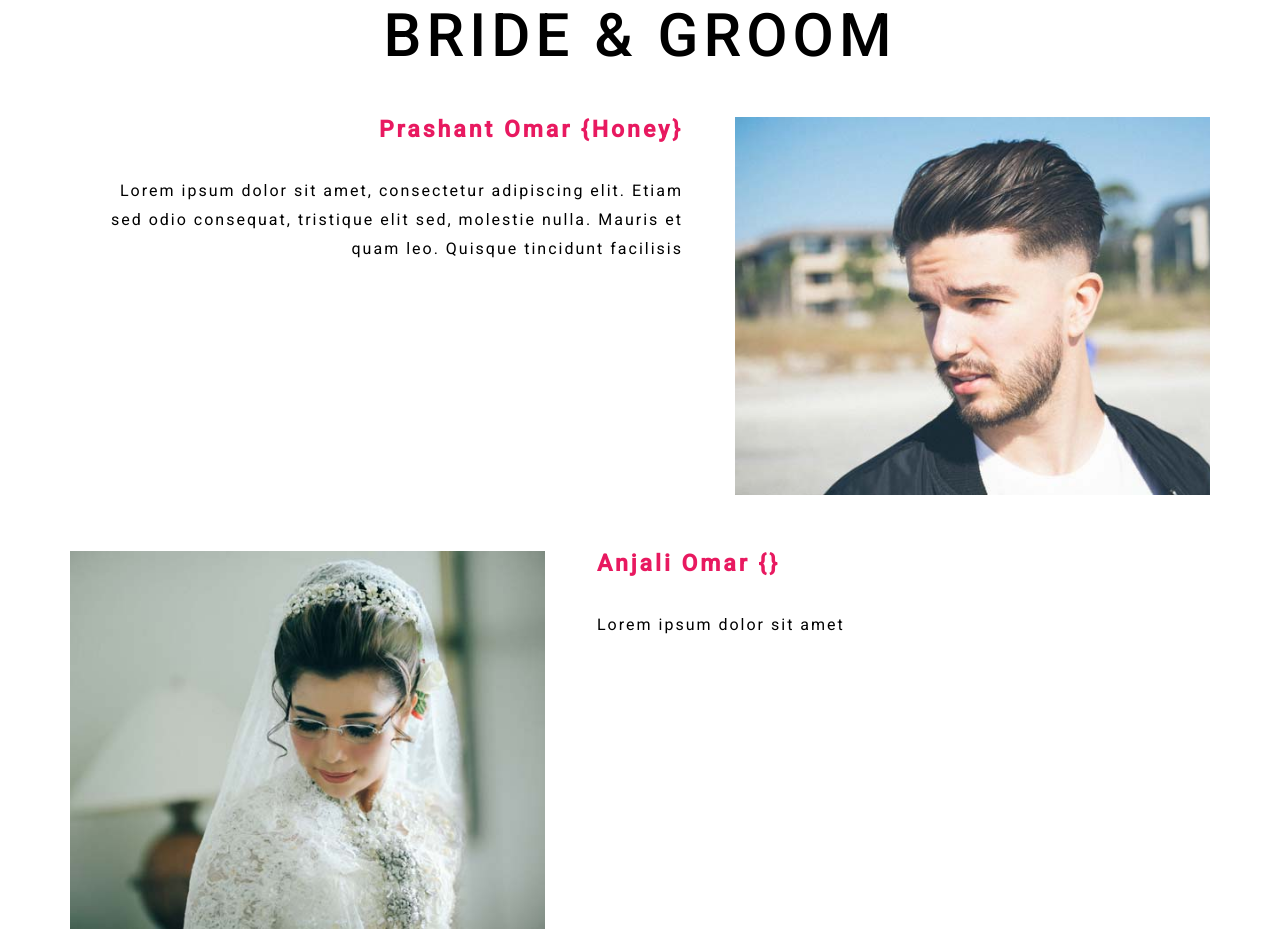
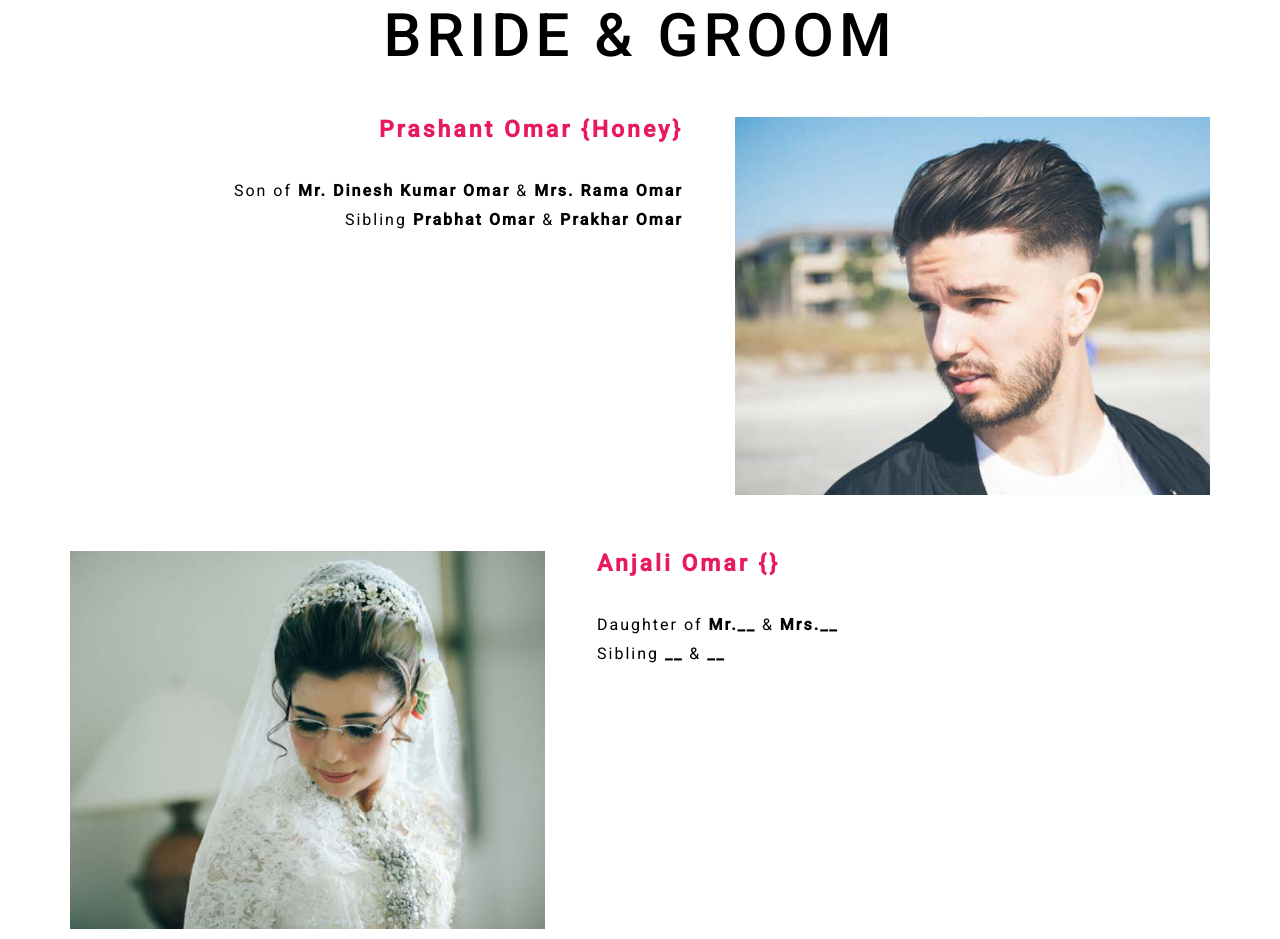
Before and after one commit to prabhatomer/wedding, a plain HTML site: page index.html in a window 1280 px wide. Shown: the part 1431-2370 px from the top of the page. Drawn offline with Linux system fonts and the light colour scheme.

Commit message:
detials updated

```diff
--- a/index.html
+++ b/index.html
@@ -308,9 +308,10 @@ Smartphone Compatible web template, free webdesigns for Nokia, Samsung, LG, Sony
 				<div class="blog-top-grids">
 					<div class="col-md-7 blog-grid left-side">
 						<h4>Prashant Omar {Honey}</h4>
-						<p class="groom-right">Lorem ipsum dolor sit amet, consectetur
-							adipiscing elit. Etiam sed odio consequat, tristique elit sed,
-							molestie nulla. Mauris et quam leo. Quisque tincidunt facilisis
+						<p class="groom-right">
+						Son of <b>Mr. Dinesh Kumar Omar </b> & <b>Mrs. Rama Omar </b>
+						<br>
+					 Sibling <b>Prabhat Omar </b> & <b>Prakhar Omar</b>
 						</p>
 						<!-- <div class="w3layouts_more-buttn">
 							<a href="#" data-toggle="modal" data-target="#myModal">Read
@@ -324,7 +325,9 @@ Smartphone Compatible web template, free webdesigns for Nokia, Samsung, LG, Sony
 							<div class="col-md-5 blog-br"></div>
 							<div class="col-md-7 blog-grid right-side">
 								<h4>Anjali Omar {}</h4>
-								<p>Lorem ipsum dolor sit amet
+								<p>Daughter of <b>Mr.__ </b> & <b>Mrs.__ </b>
+						<br>
+					 Sibling <b>__ </b> & <b>__</b>
 								</p>
 
 								<!-- <div class="w3layouts_more-buttn">
```
